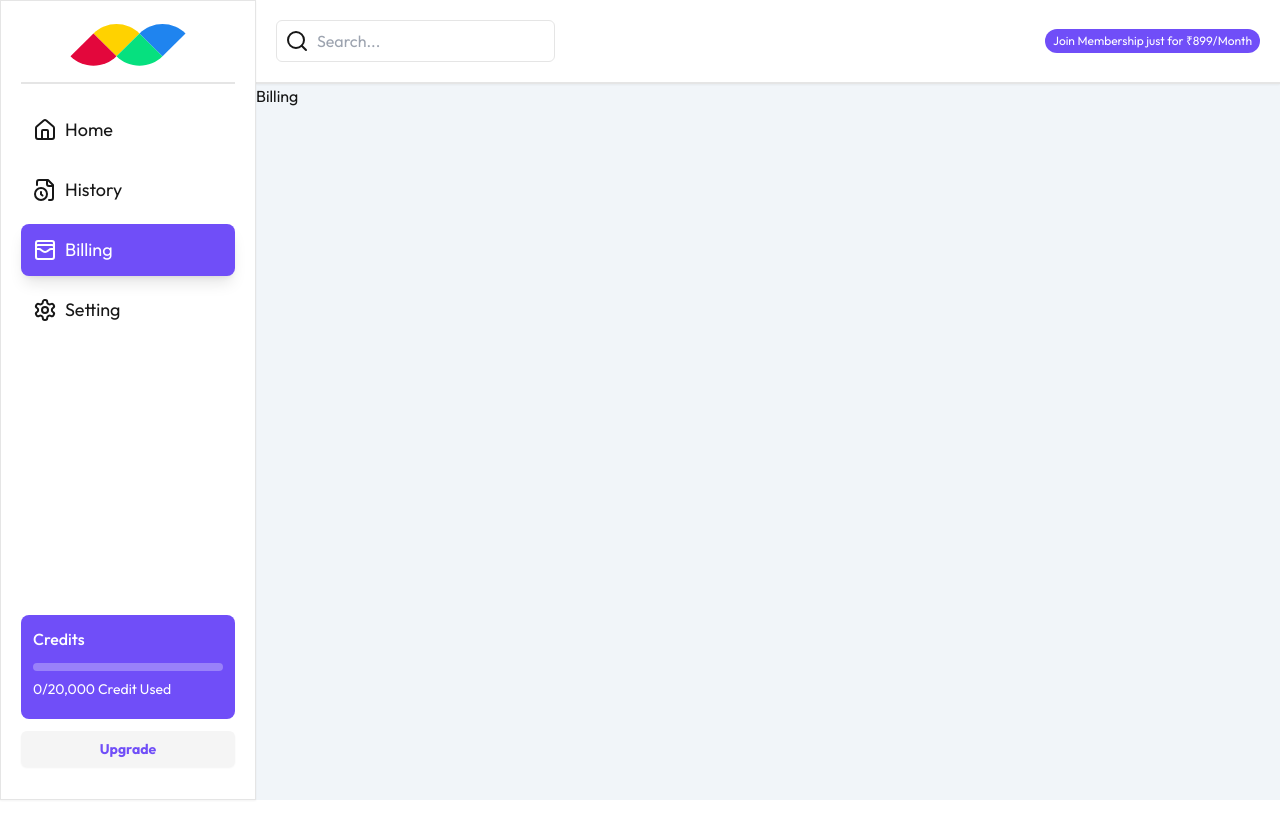
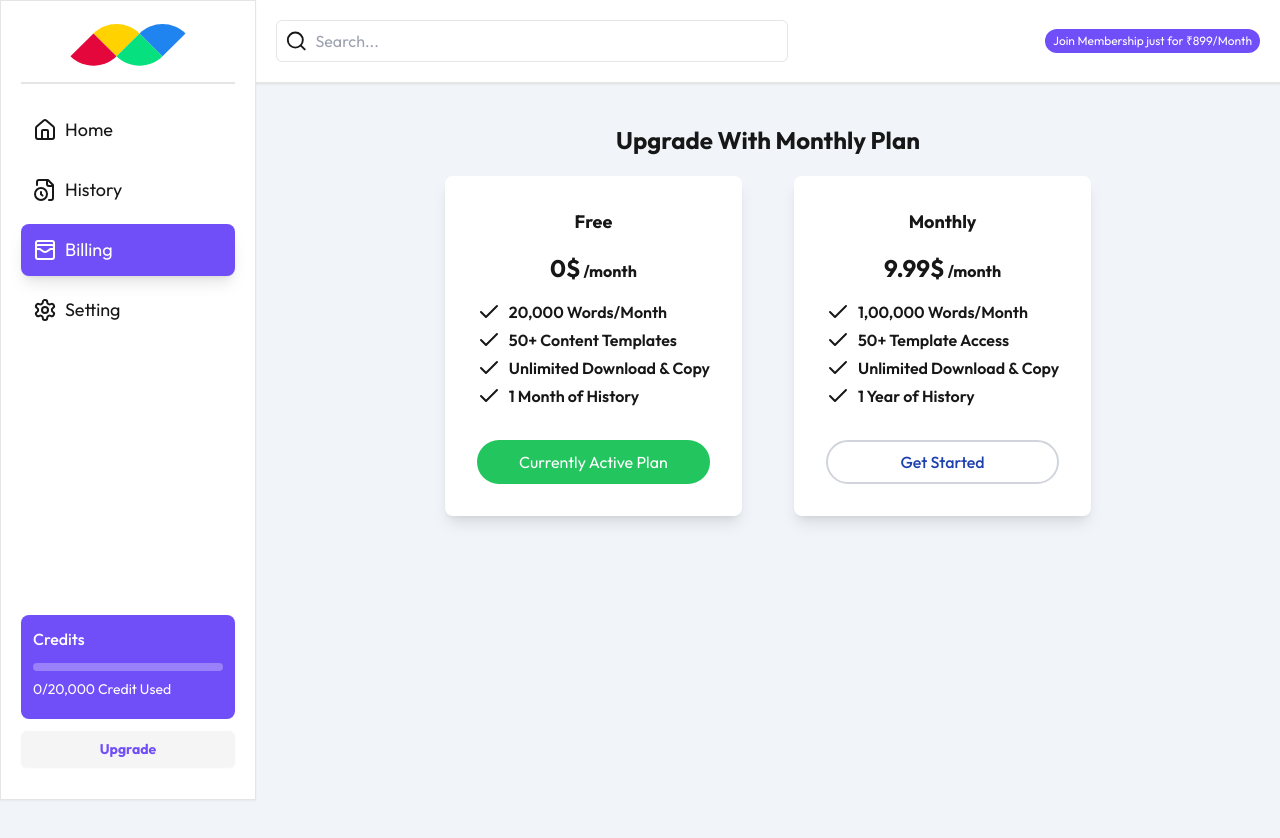
Before and after one commit to dipankar-techcraft-1991/ai-content-generator, a Next.js app: page /dashboard/billing in a window 1280 px wide. Shown: the top 838 px of the page. Before the commit the page ends 800 px from the top, so only its background shows below. Built offline with nearby package versions, Linux system fonts and the light colour scheme; no server answers.

Commit message:
billing UI done

```diff
--- a/app/dashboard/_components/Header.tsx
+++ b/app/dashboard/_components/Header.tsx
@@ -2,18 +2,20 @@ import { Search } from "lucide-react";
 
 const Header = () => {
   return (
-    <div className="flex p-5 shadow-sm bg-white border-b-2 items-center justify-between">
-      <div className="flex gap-2 items-center p-2 border rounded-md max-w-lg">
+    <div className="flex flex-col md:flex-row p-5 shadow-sm bg-white border-b-2 items-center justify-between gap-4">
+      {/* Search input */}
+      <div className="flex gap-2 items-center p-2 border rounded-md w-full max-w-full md:max-w-lg">
         <Search />
         <input
           type="text"
           placeholder="Search..."
           id="search"
-          className="outline-none"
+          className="outline-none w-full"
         />
       </div>
 
-      <div className="">
+      {/* Membership plan */}
+      <div className="w-full md:w-auto text-center md:text-right">
         <h2
           className="bg-primary p-1 rounded-full text-xs text-white px-2 hover:bg-[#743dd4] transition-all duration-500"
           title="Membership plan"
--- a/app/dashboard/billing/page.tsx
+++ b/app/dashboard/billing/page.tsx
@@ -1,5 +1,65 @@
+import { Check } from "lucide-react";
+
 const Billing = () => {
-  return <div>Billing</div>;
+  return (
+    <div className="h-screen">
+      <h2 className="text-center mt-10 font-bold text-2xl">
+        Upgrade With Monthly Plan
+      </h2>
+      <div className="flex flex-col md:flex-row gap-5 justify-center my-5">
+        {/* free section */}
+        <div className="bg-white rounded-lg p-8 mx-4 md:mb-0 shadow-lg">
+          <p className="text-center font-bold text-lg">Free</p>
+          <p className="text-center my-4 font-bold">
+            <span className="text-2xl">0$</span> /month
+          </p>
+          <p className="flex gap-2 font-semibold my-1">
+            <Check />
+            20,000 Words/Month
+          </p>
+          <p className="flex gap-2 font-semibold my-1">
+            <Check />
+            50+ Content Templates
+          </p>
+          <p className="flex gap-2 font-semibold my-1">
+            <Check />
+            Unlimited Download & Copy
+          </p>
+          <p className="flex gap-2 font-semibold my-1">
+            <Check />1 Month of History
+          </p>
+          <p className="bg-green-500 text-white rounded-full text-center mt-8 p-2.5 cursor-pointer">
+            Currently Active Plan
+          </p>
+        </div>
+        {/* monthly section */}
+        <div className="bg-white rounded-lg p-8 mx-4 md:mb-0 shadow-lg">
+          <p className="text-center font-bold text-lg">Monthly</p>
+          <p className="text-center my-4 font-bold">
+            <span className="text-2xl">9.99$</span> /month
+          </p>
+          <p className="flex gap-2 font-semibold my-1">
+            <Check />
+            1,00,000 Words/Month
+          </p>
+          <p className="flex gap-2 font-semibold my-1">
+            <Check />
+            50+ Template Access
+          </p>
+          <p className="flex gap-2 font-semibold my-1">
+            <Check />
+            Unlimited Download & Copy
+          </p>
+          <p className="flex gap-2 font-semibold my-1">
+            <Check />1 Year of History
+          </p>
+          <p className="bg-white text-blue-800 font-medium border-2 border-gray-300 rounded-full text-center mt-8 p-2 cursor-pointer">
+            Get Started
+          </p>
+        </div>
+      </div>
+    </div>
+  );
 };
 
 export default Billing;
--- a/app/dashboard/content/[template-slug]/page.tsx
+++ b/app/dashboard/content/[template-slug]/page.tsx
@@ -37,7 +37,7 @@ const CreateNewContent = (props: PROPS) => {
 
   const GenerateAIContent = async (formData: any) => {
     try {
-      if (totalUsage >= 20000) {
+      if (totalUsage >= 10000) {
         router.push("/dashboard/billing");
         return;
       }
--- a/app/dashboard/layout.tsx
+++ b/app/dashboard/layout.tsx
@@ -10,7 +10,7 @@ const layout = ({ children }: Readonly<{ children: ReactNode }>) => {
 
   return (
     <TotalUsageContext.Provider value={{ totalUsage, setTotalUsage }}>
-      <div className="bg-slate-100 h-screen">
+      <div className="bg-slate-100">
         <div className="md:w-64 hidden md:block fixed">
           <SideNav />
         </div>
```
Also changed, not shown: 1 other file (tests, documents, lock files or other folders).
